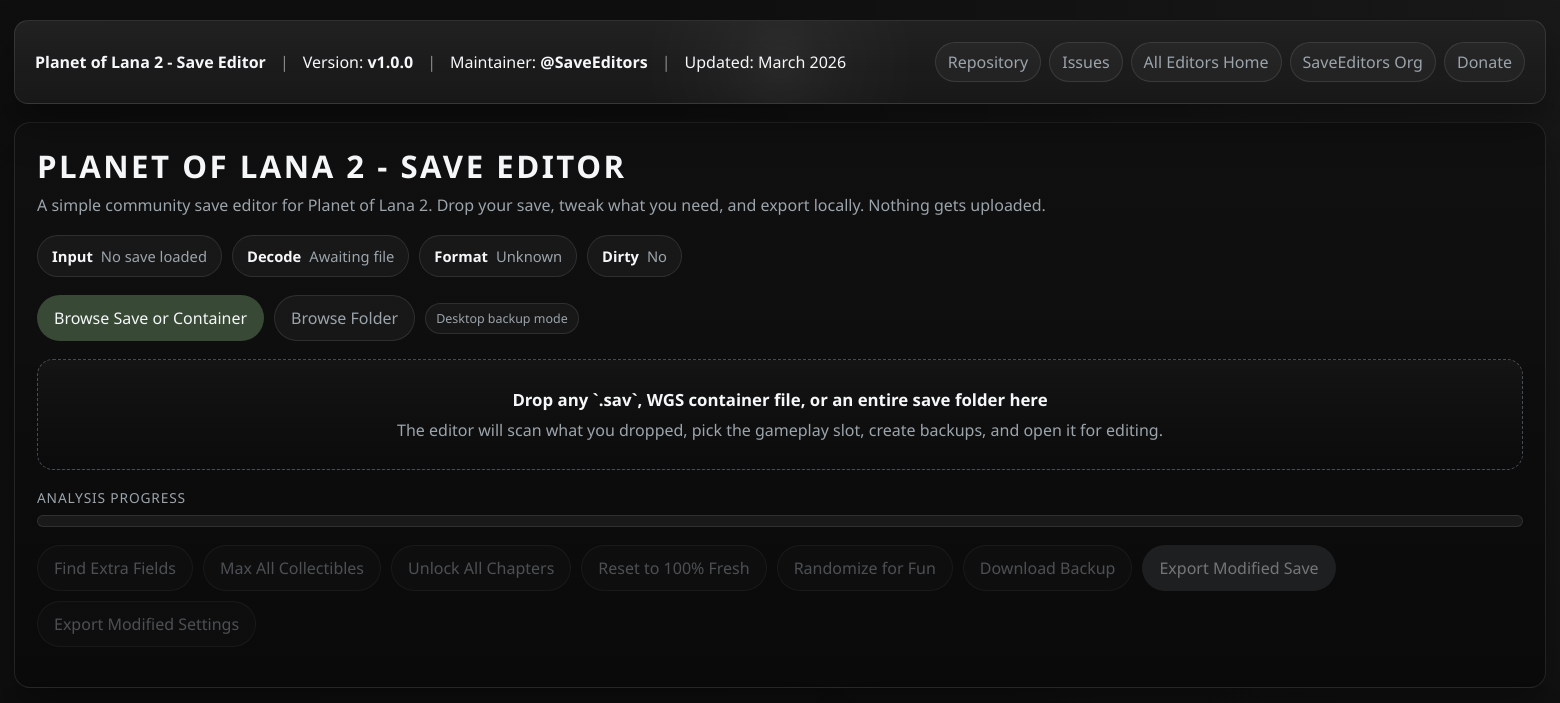
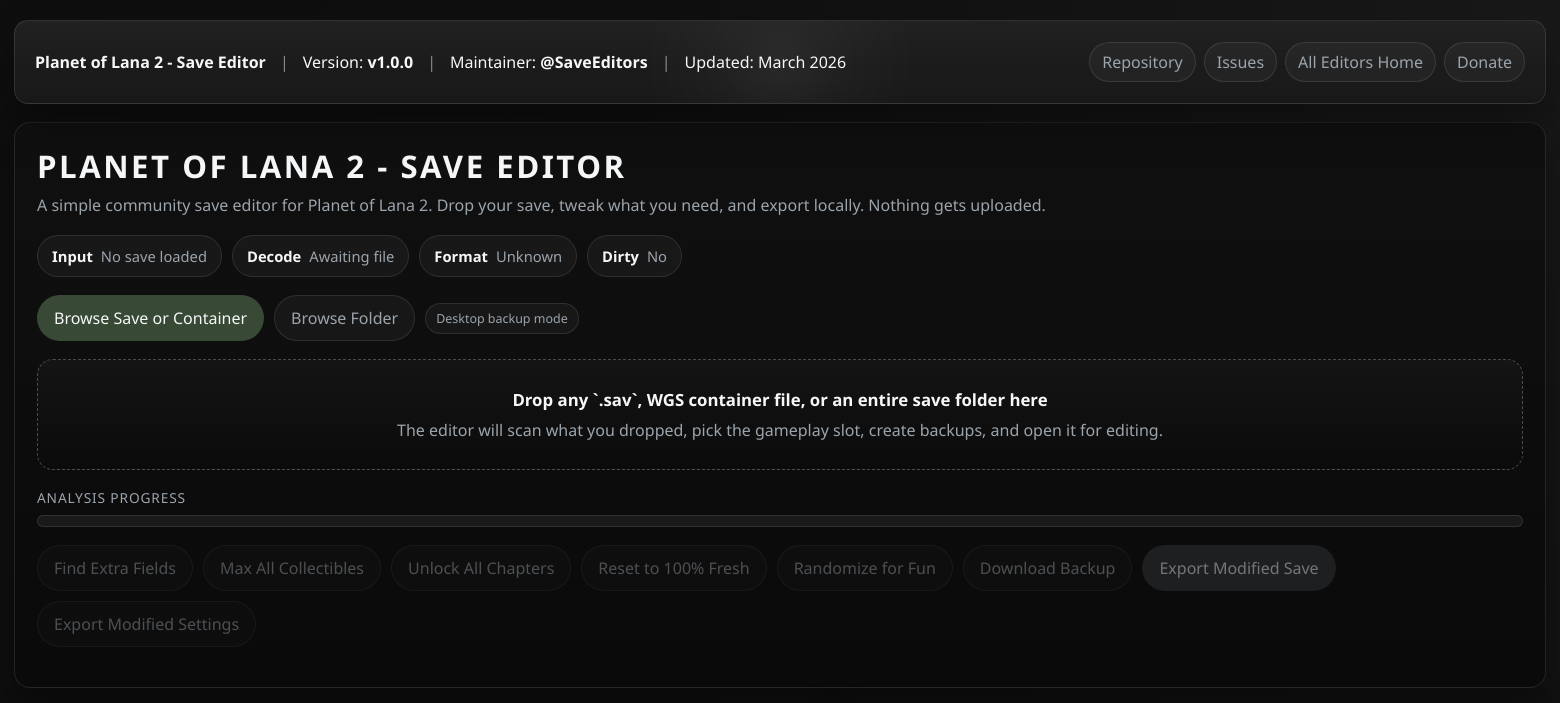
Before and after one commit to SaveEditors/planet-of-lana-2-save-editor, an Electron app: page index.html in a window 1560 px wide. Shown: the top 703 px of the page. Drawn offline with Linux system fonts and the light colour scheme.

Commit message:
Remove org link from nav

```diff
--- a/index.html
+++ b/index.html
@@ -81,7 +81,6 @@
         <a id="footerRepo" href="https://github.com/SaveEditors/planet-of-lana-2-save-editor" target="_blank" rel="noopener noreferrer" title="Open the project repository">Repository</a>
         <a id="footerIssues" href="https://github.com/SaveEditors/planet-of-lana-2-save-editor/issues" target="_blank" rel="noopener noreferrer" title="Report a bug or request a feature">Issues</a>
         <a href="https://saveeditors.github.io/" target="_blank" rel="noopener noreferrer" title="Open the homepage with all editors">All Editors Home</a>
-        <a href="https://github.com/SaveEditors" target="_blank" rel="noopener noreferrer" title="Organization profile">SaveEditors Org</a>
         <a href="https://ko-fi.com/saveeditors" target="_blank" rel="noopener noreferrer" title="Support SaveEditors on Ko-fi">Donate</a>
       </div>
     </header>
```
